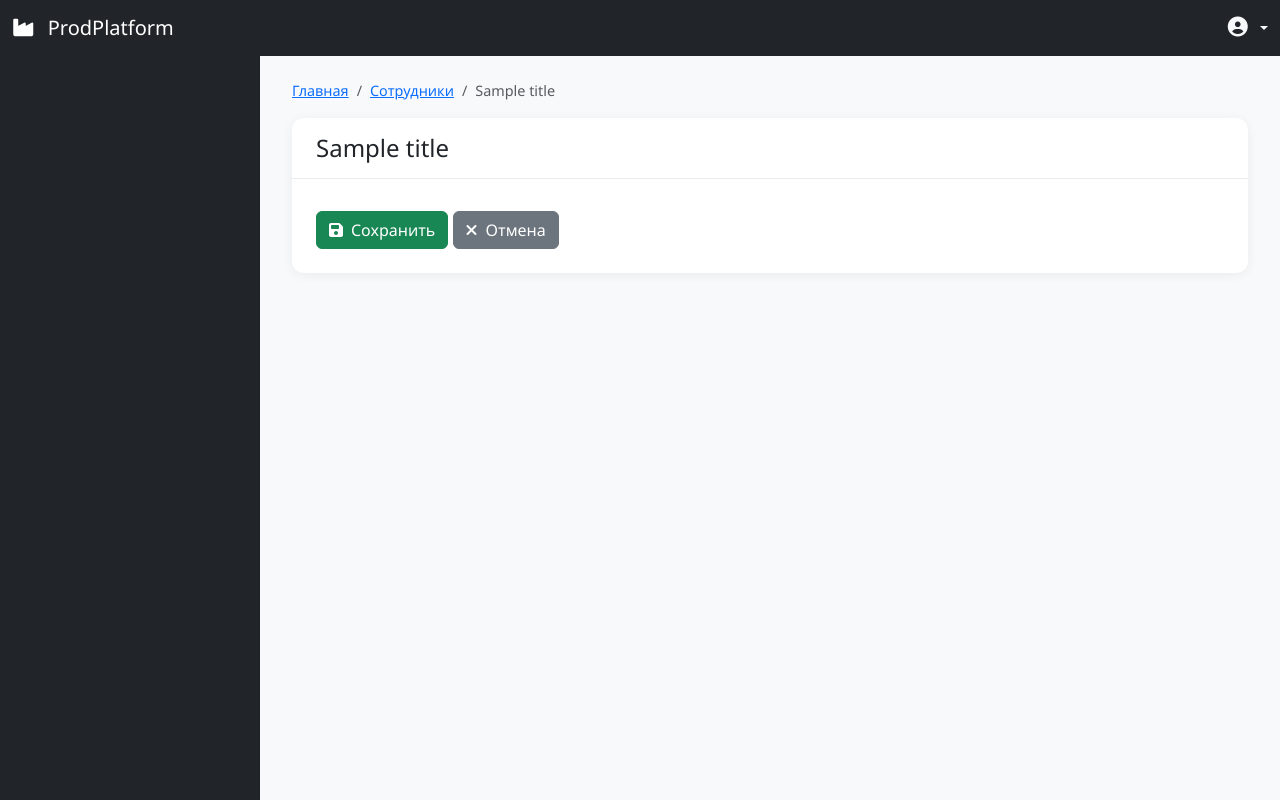
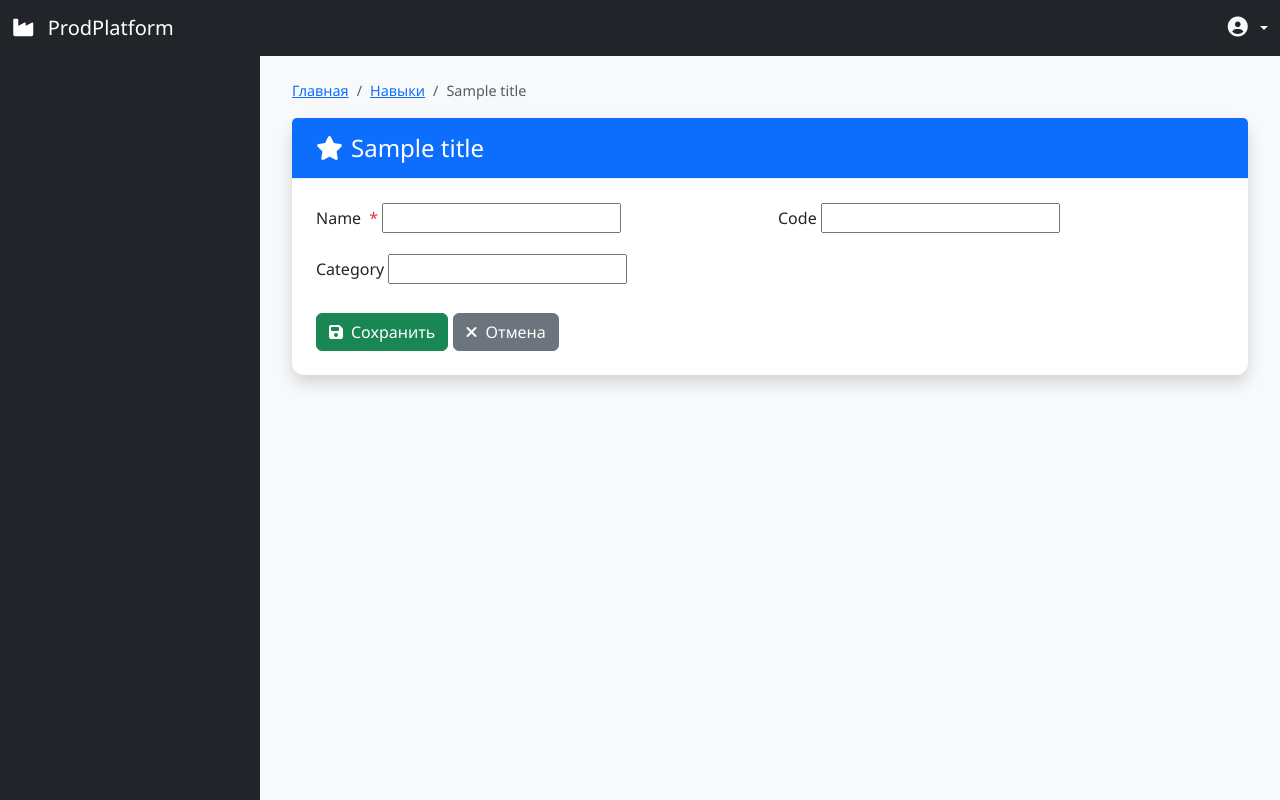
Before and after one commit to 7Chavok7/PROD_Platform, a Django app: template templates/employees/skill_form.html in a window 1280 px wide. Run offline with Django 3.2, Linux system fonts and the light colour scheme; the template is opened without the code that fills it: most values are stand-ins (such as "Sample title", 1, 10 or a date in 2020); form fields are guessed from the names that the template uses.

Commit message:
feat: добавлен код навыка в формы и отображение
- Добавлено поле code в SkillForm
- Автогенерация кода из названия если не указан
- Отображение кода в списке навыков
- Отображение кода в карточке сотрудника (рядом с названием)
- Обновлена админка для работы с кодом
- Обновлены шаблоны skill_list, skill_form, employee_detail

```diff
--- a/templates/employees/employee_detail.html
+++ b/templates/employees/employee_detail.html
@@ -115,6 +115,9 @@
             <div class="card-body" id="skillsContainer">
                 {% for skill in employee.employeeskill_set.all %}
                     <span class="badge bg-primary me-1 mb-1 px-3 py-2 skill-tag" data-skill-id="{{ skill.skill.pk }}">
+                        <span class="badge bg-light text-dark me-1" style="font-size: 0.6rem;">
+                            {{ skill.skill.code|default:skill.skill.name|truncatechars:4 }}
+                        </span>
                         {{ skill.skill.name }}
                         <span class="badge bg-light text-dark ms-1">ур. {{ skill.level }}</span>
                         <span class="remove-skill ms-2" title="Удалить навык">✕</span>
--- a/templates/employees/skill_form.html
+++ b/templates/employees/skill_form.html
@@ -4,46 +4,65 @@
 {% block title %}{{ title }}{% endblock %}
 
 {% block breadcrumb_items %}
-<li class="breadcrumb-item"><a href="{% url 'employees:employee_list' %}">Сотрудники</a></li>
+<li class="breadcrumb-item"><a href="{% url 'employees:skill_list' %}">Навыки</a></li>
 <li class="breadcrumb-item active">{{ title }}</li>
 {% endblock %}
 
 {% block content %}
-<div class="card">
-    <div class="card-header">
-        <h4 class="mb-0">{{ title }}</h4>
+<div class="card shadow">
+    <div class="card-header bg-primary text-white">
+        <h4 class="mb-0"><i class="fas fa-star me-2"></i>{{ title }}</h4>
     </div>
     <div class="card-body">
         <form method="post">
             {% csrf_token %}
 
             <div class="row g-3">
-                {% for field in form %}
+                <!-- Название -->
                 <div class="col-md-6">
-                    <label class="form-label {% if field.field.required %}required-field{% endif %}" for="{{ field.id_for_label }}">
-                        {{ field.label }}
+                    <label class="form-label required-field" for="{{ form.name.id_for_label }}">
+                        {{ form.name.label }}
                     </label>
-                    {{ field }}
-                    {% if field.errors %}
-                        <div class="text-danger small mt-1">
-                            {{ field.errors }}
-                        </div>
-                    {% endif %}
-                    {% if field.help_text %}
-                        <small class="text-muted">{{ field.help_text }}</small>
+                    {{ form.name }}
+                    {% if form.name.errors %}
+                        <div class="text-danger small mt-1">{{ form.name.errors }}</div>
                     {% endif %}
                 </div>
-                {% endfor %}
+
+                <!-- Код -->
+                <div class="col-md-6">
+                    <label class="form-label" for="{{ form.code.id_for_label }}">
+                        {{ form.code.label }}
+                    </label>
+                    {{ form.code }}
+                    {% if form.code.errors %}
+                        <div class="text-danger small mt-1">{{ form.code.errors }}</div>
+                    {% endif %}
+                    <small class="text-muted">{{ form.code.help_text }}</small>
+                </div>
+
+                <!-- Категория -->
+                <div class="col-md-12">
+                    <label class="form-label" for="{{ form.category.id_for_label }}">
+                        {{ form.category.label }}
+                    </label>
+                    {{ form.category }}
+                    {% if form.category.errors %}
+                        <div class="text-danger small mt-1">{{ form.category.errors }}</div>
+                    {% endif %}
+                </div>
             </div>
 
+            <!-- Кнопки -->
             <div class="mt-4">
                 <button type="submit" class="btn btn-success">
                     <i class="fas fa-save me-2"></i>Сохранить
                 </button>
-                <a href="{% url 'employees:employee_list' %}" class="btn btn-secondary">
+                <a href="{% url 'employees:skill_list' %}" class="btn btn-secondary">
                     <i class="fas fa-times me-2"></i>Отмена
                 </a>
             </div>
+
         </form>
     </div>
 </div>
```
Also changed, not shown: employees/forms.py (+12 -4 lines), templates/employees/skill_list.html (+6 -2 lines).
